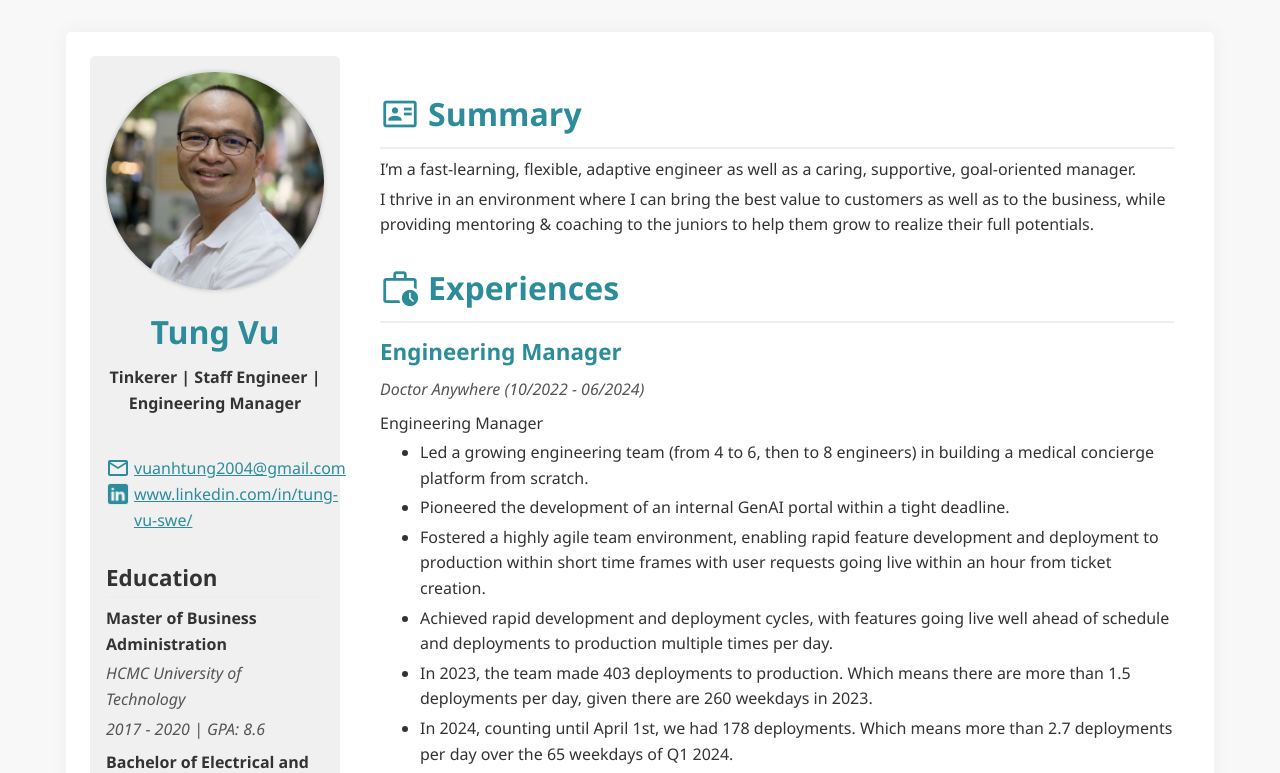
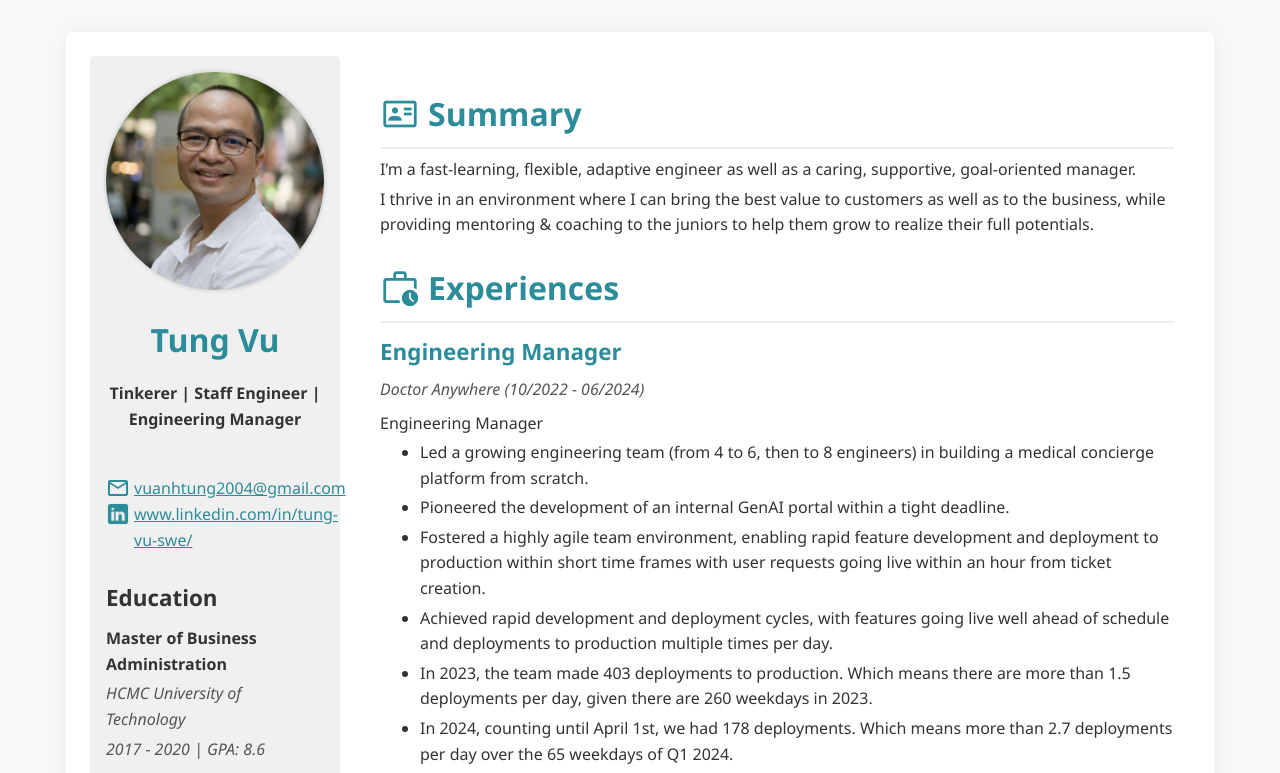
Before and after one commit to tungvu-wanderer/cv_angular, an Angular app: page / in a window 1280 px wide. Shown: the top 773 px of the page. Built offline with nearby package versions, Linux system fonts and the light colour scheme.

Commit message:
fix profile alignment

```diff
--- a/src/app/sidebar/profile/profile.component.css
+++ b/src/app/sidebar/profile/profile.component.css
@@ -1,4 +1,8 @@
 .profile {
+  display: flex;
+  flex-direction: column;
+  justify-content: center;
+  align-items: center;
   text-align: center;
   margin-bottom: var(--spacing-xl);
 }
@@ -22,13 +26,6 @@
 }
 
 @media print {
-  .profile {
-    display: flex;
-    flex-direction: column;
-    justify-content: center;
-    align-items: center;
-  }
-
   .profile-picture-container {
     max-width: 150px;
   }
```
